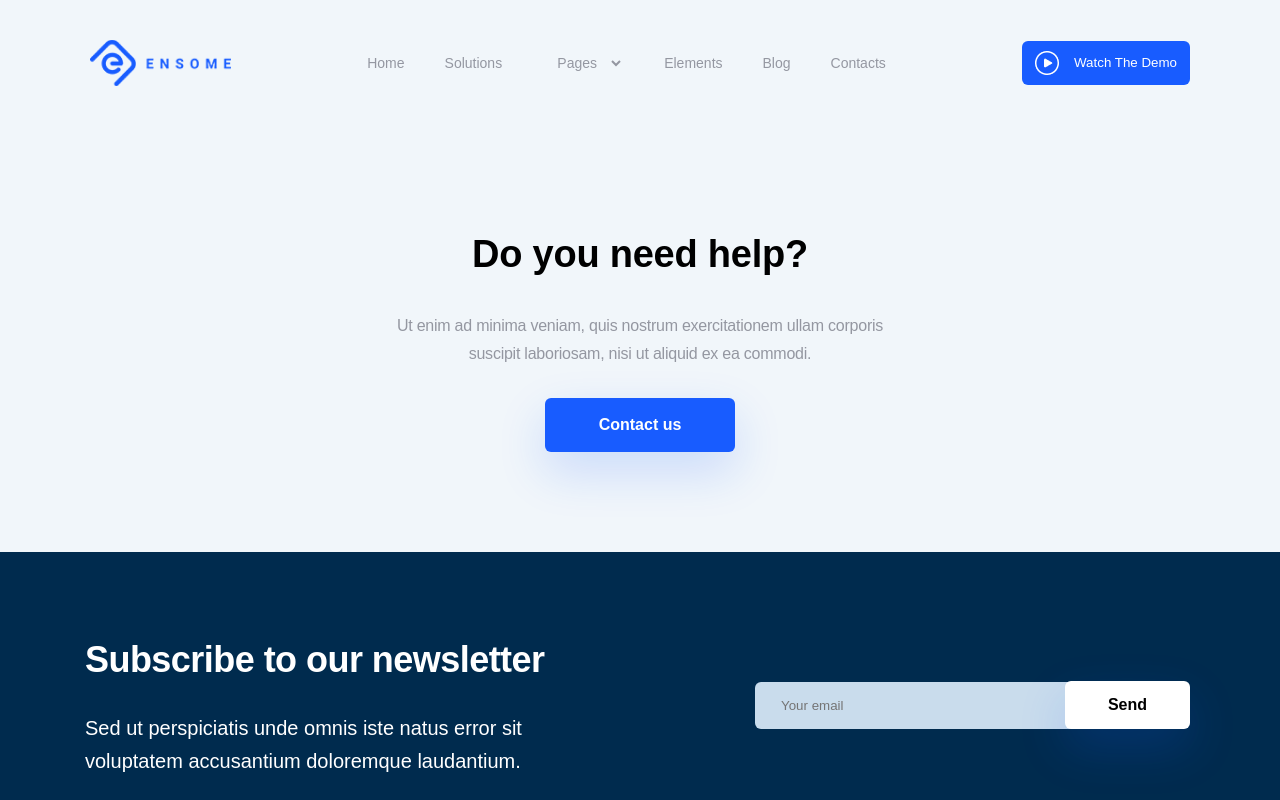
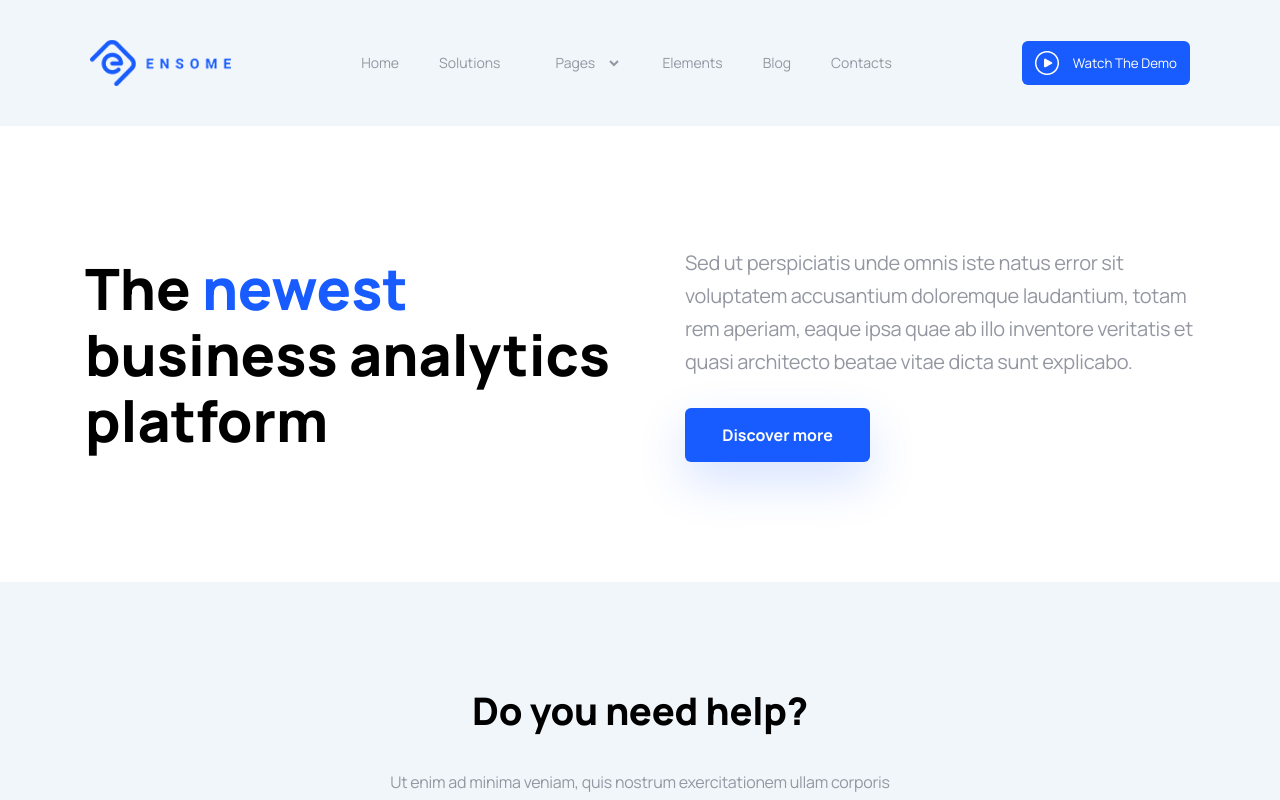
Before and after one commit to ZeLars3/themeforest, a React (Create React App) app: page /#/ in a window 1280 px wide. Shown: the top 800 px of the page. Built offline with nearby package versions, Linux system fonts and the light colour scheme.

Commit message:
feature/implementing Business block

```diff
--- a/public/index.html
+++ b/public/index.html
@@ -10,34 +10,14 @@
       content="Web site created using create-react-app"
     />
     <link rel="apple-touch-icon" href="%PUBLIC_URL%/logo192.png" />
-    <!--
-      manifest.json provides metadata used when your web app is installed on a
-      user's mobile device or desktop. See https://developers.google.com/web/fundamentals/web-app-manifest/
-    -->
     <link rel="manifest" href="%PUBLIC_URL%/manifest.json" />
-    <!--
-      Notice the use of %PUBLIC_URL% in the tags above.
-      It will be replaced with the URL of the `public` folder during the build.
-      Only files inside the `public` folder can be referenced from the HTML.
-
-      Unlike "/favicon.ico" or "favicon.ico", "%PUBLIC_URL%/favicon.ico" will
-      work correctly both with client-side routing and a non-root public URL.
-      Learn how to configure a non-root public URL by running `npm run build`.
-    -->
+    <link rel="preconnect" href="https://fonts.googleapis.com">
+    <link rel="preconnect" href="https://fonts.gstatic.com" crossorigin>
+    <link href="https://fonts.googleapis.com/css2?family=Manrope:wght@200;300;400;500;600;700;800&display=swap" rel="stylesheet">
     <title>React App</title>
   </head>
   <body>
     <noscript>You need to enable JavaScript to run this app.</noscript>
     <div id="root"></div>
-    <!--
-      This HTML file is a template.
-      If you open it directly in the browser, you will see an empty page.
-
-      You can add webfonts, meta tags, or analytics to this file.
-      The build step will place the bundled scripts into the <body> tag.
-
-      To begin the development, run `npm start` or `yarn start`.
-      To create a production bundle, use `npm run build` or `yarn build`.
-    -->
   </body>
 </html>
--- a/src/assets/styles/globalStyles.ts
+++ b/src/assets/styles/globalStyles.ts
@@ -5,7 +5,7 @@ export default createGlobalStyle`
     margin: 0;
     padding: 0;
     box-sizing: border-box;
-    font-family: 'Rubik', sans-serif;
+    font-family: 'Manrope', sans-serif;
 
     &::-webkit-scrollbar {
       width: 11px;
@@ -24,7 +24,7 @@ export default createGlobalStyle`
   html, body {
     width: 100%;
     height: 100%;
-    font-family: 'Rubik', sans-serif;
+    font-family: 'Manrope', sans-serif;
   }
 
   body {
--- /dev/null
+++ b/src/components/Business/index.tsx
@@ -0,0 +1,51 @@
+import { FC } from 'react'
+import {
+  NavigateFunction,
+  useNavigate,
+} from 'react-router-dom'
+
+import { Button } from 'components/common'
+import { Routes } from 'enums'
+
+import {
+  BusinessWrapperInner,
+  BusinessContainer,
+  BusinessTitle,
+  BusinessText,
+  ColorTitle,
+  BusinessWrapper,
+} from './styled'
+
+export const Business: FC = () => {
+  const navigate: NavigateFunction = useNavigate()
+
+  const handleNavigate = (): void => {
+    navigate(Routes.Solutions)
+  }
+
+  return (
+    <BusinessContainer>
+      <BusinessWrapper>
+        <BusinessTitle>
+          The <ColorTitle>newest</ColorTitle> business
+          analytics platform
+        </BusinessTitle>
+        <BusinessWrapperInner>
+          <BusinessText>
+            Sed ut perspiciatis unde omnis iste natus error
+            sit voluptatem accusantium doloremque
+            laudantium, totam rem aperiam, eaque ipsa quae
+            ab illo inventore veritatis et quasi architecto
+            beatae vitae dicta sunt explicabo.
+          </BusinessText>
+          <Button
+            size="big"
+            btnType="square"
+            clickHandle={handleNavigate}>
+            Discover more
+          </Button>
+        </BusinessWrapperInner>
+      </BusinessWrapper>
+    </BusinessContainer>
+  )
+}
--- /dev/null
+++ b/src/components/Business/styled.ts
@@ -0,0 +1,55 @@
+import styled from 'styled-components'
+
+export const BusinessContainer = styled.section`
+  background: ${({ theme }) => theme.colors.white};
+`
+
+export const BusinessWrapper = styled.div`
+  display: flex;
+  flex-direction: row;
+  justify-content: space-between;
+  align-items: center;
+  max-width: 1110px;
+  margin: 0 auto;
+  padding: 120px 0;
+`
+
+export const BusinessTitle = styled.h1`
+  font-weight: 800;
+  font-size: 57px;
+  line-height: 66px;
+`
+
+export const ColorTitle = styled.span`
+  color: ${({ theme }) => theme.colors.primary};
+`
+
+export const BusinessWrapperInner = styled.div`
+  display: flex;
+  flex-direction: column;
+  max-width: 540px;
+  padding-left: 30px;
+
+  button {
+    color: ${({ theme }) => theme.colors.white};
+    border: none;
+    font-weight: 700;
+    font-size: 16px;
+    line-height: 24px;
+    padding: 15px 37px;
+    width: 185px;
+
+    &:hover {
+      background: ${({ theme }) => theme.colors.hover};
+    }
+  }
+`
+
+export const BusinessText = styled.p`
+  padding-bottom: 30px;
+  font-weight: 400;
+  font-size: 20px;
+  line-height: 33px;
+  letter-spacing: -0.015em;
+  color: ${({ theme }) => theme.colors.grey};
+`
--- a/src/pages/Home/index.tsx
+++ b/src/pages/Home/index.tsx
@@ -2,11 +2,13 @@ import { FC } from 'react'
 
 import { MainLayout } from 'layouts/MainLayout'
 import { Help } from 'components/Help'
+import { Business } from 'components/Business'
 
 export const Home: FC = () => {
   return (
     <>
       <MainLayout>
+        <Business />
         <Help />
       </MainLayout>
     </>
```
